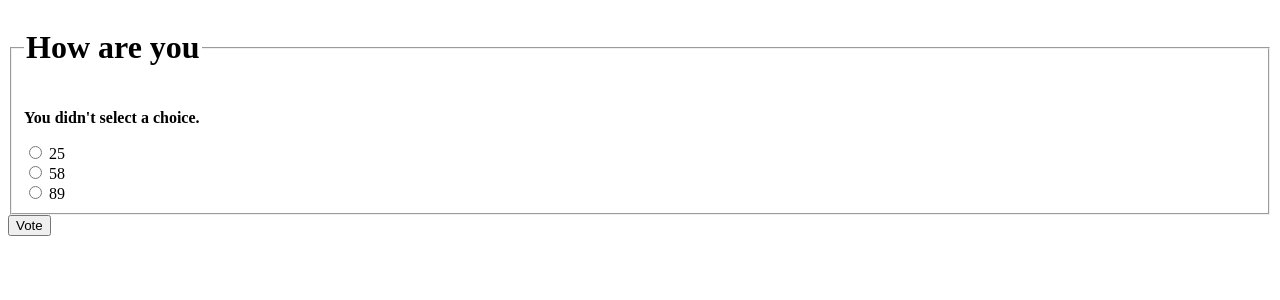
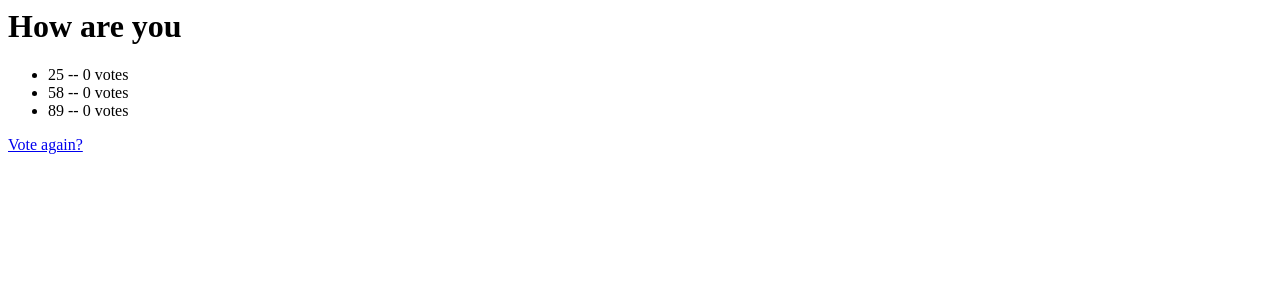
Before and after one commit to mitesh-ko/django_certificate, a Django app: page /polls/1/results/ in a window 1280 px wide. Shown: the top 300 px of the page. Run offline with Django 4.2, Linux system fonts and the light colour scheme; data comes from the database, SQL or seed files in the repository.

Commit message:
update changes.

```diff
--- a/polls/templates/polls/results.html
+++ b/polls/templates/polls/results.html
@@ -6,4 +6,4 @@
 {% endfor %}
 </ul>
 
-<a href="{% url 'polls:detail' question.id %}">Vote again?</a>
+<a href="{% url 'vote' question.id %}">Vote again?</a>
--- a/polls/urls.py
+++ b/polls/urls.py
@@ -2,5 +2,5 @@ from django.urls import path
 from polls import views
 urlpatterns = [
     path('<int:question_id>/vote/', views.vote, name='vote'),
-    path('<int:question_id>/results/', views.vote, name='results'),
+    path('<int:question_id>/results/', views.results, name='results'),
 ]
--- a/polls/views.py
+++ b/polls/views.py
@@ -23,5 +23,6 @@ def vote(request, question_id):
         return HttpResponseRedirect(reverse('results', args=(question.id,)))
 
 def results(request, question_id):
+    print('hello')
     question = get_object_or_404(Question, pk=question_id)
     return render(request, 'polls/results.html', {'question': question})
```
